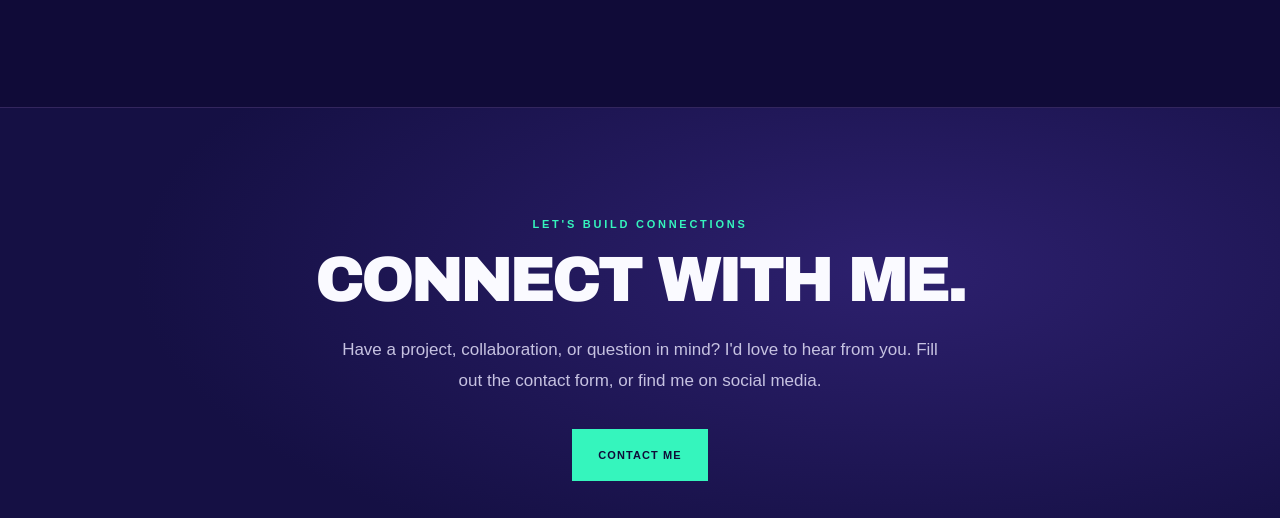
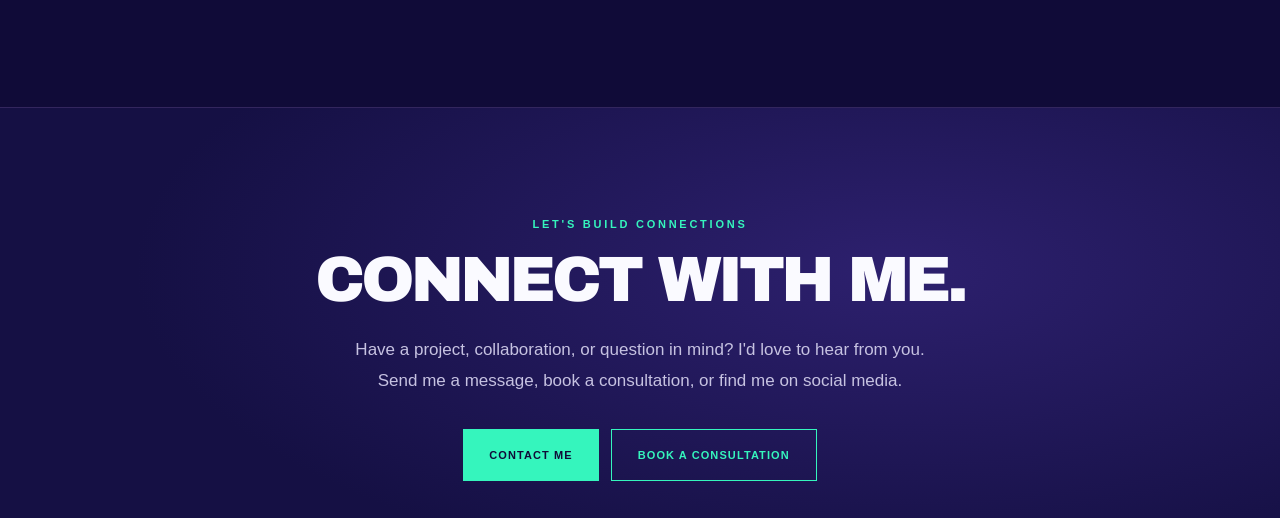
Before and after one commit to SnrgeeManagement/Imarieljones, a plain HTML site: page about/index.html in a window 1280 px wide. Shown: the part 3453-3971 px from the top of the page. Drawn offline with Linux system fonts and the light colour scheme.

Commit message:
Add files via upload

```diff
--- a/about/index.html
+++ b/about/index.html
@@ -129,8 +129,8 @@ footer nav{display:flex;gap:22px}footer nav a{color:#d9d5ef;text-underline-offse
 <section class="connect-bg"><div class="section connect reveal">
 <div class="kicker">Let's build connections</div>
 <h2>Connect with me.</h2>
-<p>Have a project, collaboration, or question in mind? I'd love to hear from you. Fill out the contact form, or find me on social media.</p>
-<a class="btn" href="/#connect">Contact Me</a>
+<p>Have a project, collaboration, or question in mind? I'd love to hear from you. Send me a message, book a consultation, or find me on social media.</p>
+<div style="display:flex;gap:12px;justify-content:center;flex-wrap:wrap"><a class="btn" href="/#connect">Contact Me</a><a class="btn" style="background:none;color:var(--mint);border:1px solid var(--mint)" href="/book/">Book a Consultation</a></div>
 <div class="social">
 <a href="https://www.instagram.com/imarieljones" rel="noopener noreferrer" target="_blank">Instagram <svg aria-hidden="true" width="15" height="15" viewBox="0 0 24 24"><path d="M5 19 19 5M8 5h11v11" fill="none" stroke="currentColor" stroke-linecap="round" stroke-linejoin="round" stroke-width="2"/></svg></a>
 <a href="https://www.linkedin.com/in/arielljones" rel="noopener noreferrer" target="_blank">LinkedIn <svg aria-hidden="true" width="15" height="15" viewBox="0 0 24 24"><path d="M5 19 19 5M8 5h11v11" fill="none" stroke="currentColor" stroke-linecap="round" stroke-linejoin="round" stroke-width="2"/></svg></a>
```
Also changed, not shown: book/index.html (+1 -1 lines), index.html (+2 -2 lines).
